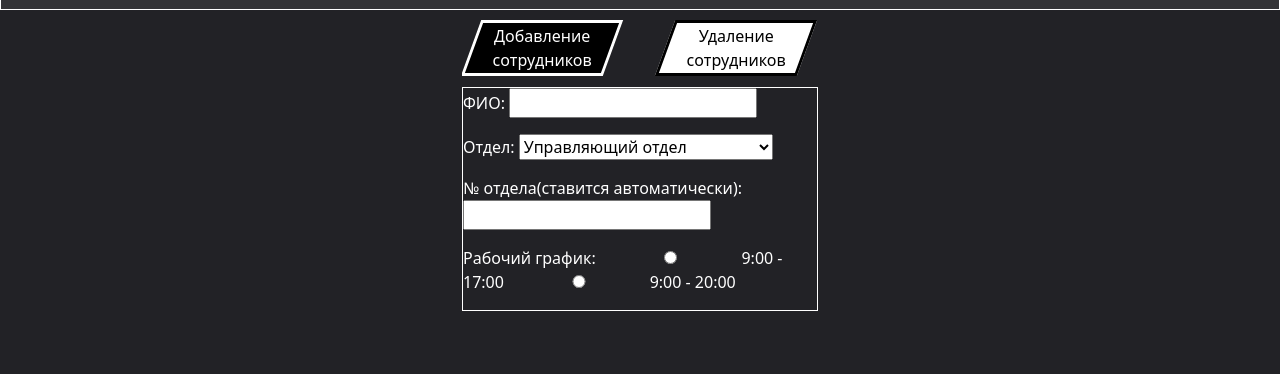
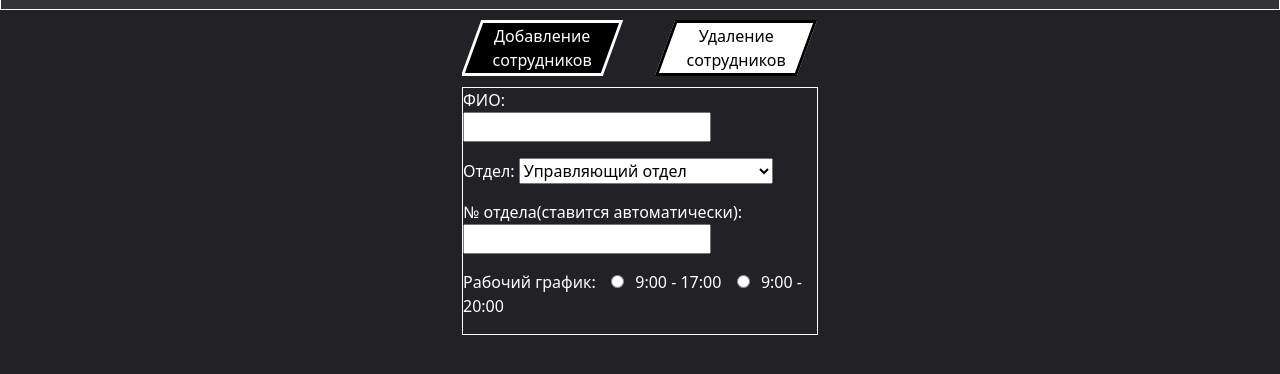
Before and after one commit to SpaceUn1c/Website-card-for-PP, a plain HTML site: page mainpageadd.html in a window 1280 px wide. Shown: the part 54-428 px from the top of the page. Drawn offline with nearby package versions, Linux system fonts and the light colour scheme.

Commit message:
Update style.css

```diff
--- a/style.css
+++ b/style.css
@@ -1,3 +1,5 @@
+
+
 input
 {
     width: 40%;
@@ -83,11 +85,14 @@ h1,p
 .main_page_div
 {
     border: 1px solid white;
+    overflow-x:hidden;
 }
 
 .main_page_input
 {
+    display: block;
     width: 70%;
+    position: center;
 }
 
 .head_main_page_div
@@ -174,3 +179,13 @@ h1,p
     color:white;
 
 }
+
+.p_main_page
+{
+    text-align: left;
+}
+
+.main_page_input_radio
+{
+    width: 10%;
+}
```
